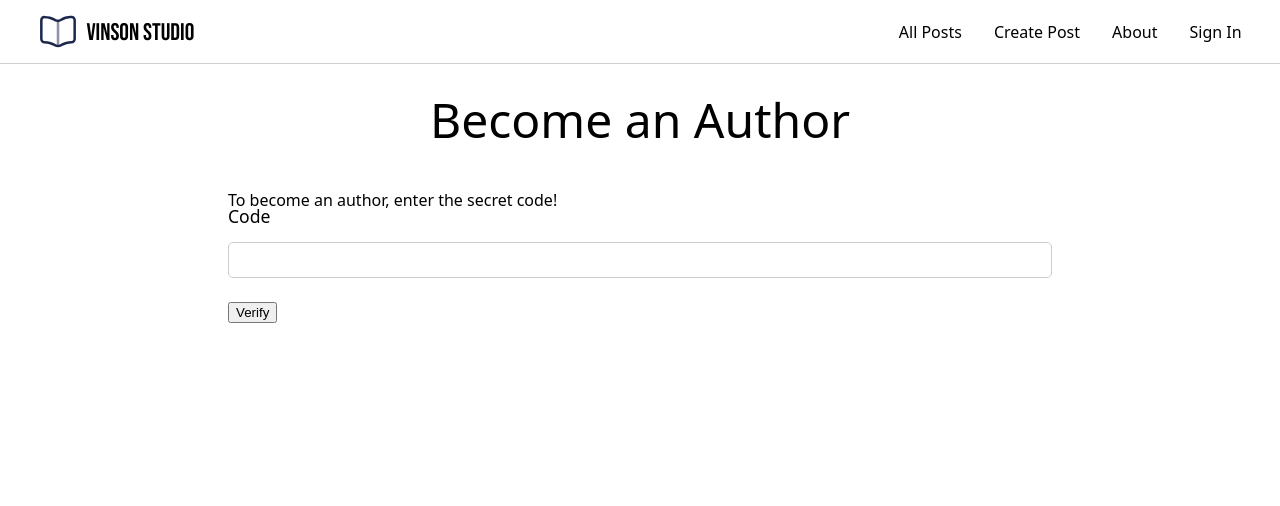
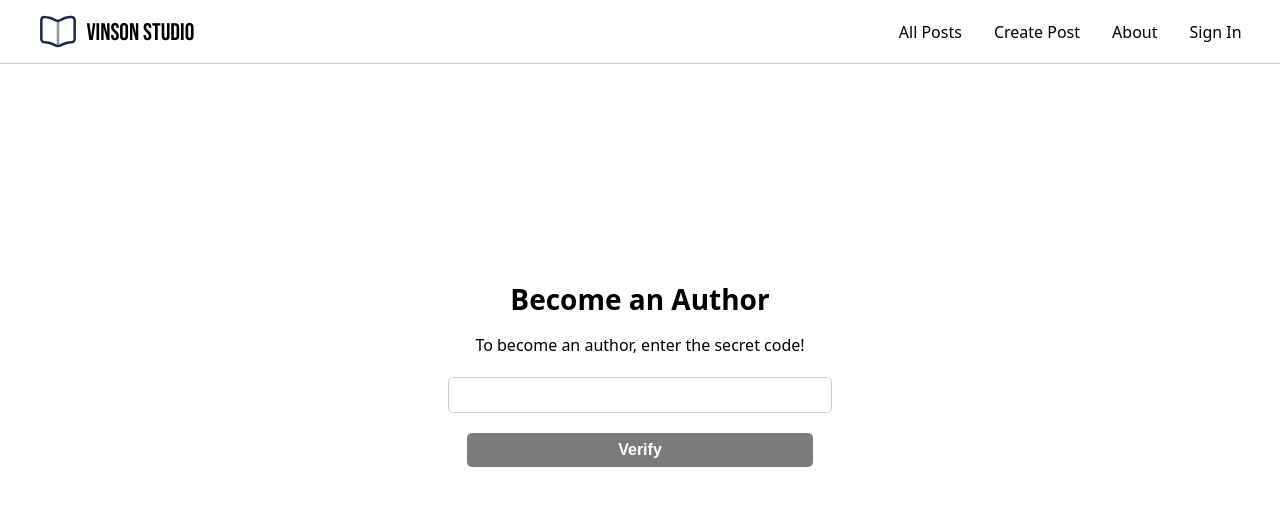
Before and after one commit to vinsonio0920/blog-front-end-author, a React (Vite) app: page /author-form in a window 1280 px wide. Shown: the top 506 px of the page. Built offline with nearby package versions, Linux system fonts and the light colour scheme.

Commit message:
style(authorForm): add author form styling

```diff
--- a/src/App.css
+++ b/src/App.css
@@ -112,3 +112,14 @@ body:has(.overlay) {
 .errorContainer a {
   color: #00a7e1;
 }
+
+.visuallyHidden {
+  border: 0;
+  clip: rect(0 0 0 0);
+  height: 1px;
+  margin: -1px;
+  overflow: hidden;
+  padding: 0;
+  position: absolute;
+  width: 1px;
+}
--- a/src/authorForm/AuthorForm.jsx
+++ b/src/authorForm/AuthorForm.jsx
@@ -1,13 +1,21 @@
+import styles from "./AuthorForm.module.css";
+
 const AuthorForm = () => {
   return (
-    <form>
-      <h1>Become an Author</h1>
-      <p>To become an author, enter the secret code!</p>
+    <form className={styles.authorForm}>
+      <h1 className={styles.authorHeading}>Become an Author</h1>
+      <p className={styles.authorPara}>
+        To become an author, enter the secret code!
+      </p>
       <div>
-        <label htmlFor="code">Code</label>
+        <label htmlFor="code" className="visuallyHidden">
+          Code
+        </label>
         <input type="text" id="code" name="code" required maxLength="64" />
       </div>
-      <button type="submit">Verify</button>
+      <button type="submit" className={styles.submitButton}>
+        Verify
+      </button>
     </form>
   );
 };
--- /dev/null
+++ b/src/authorForm/AuthorForm.module.css
@@ -0,0 +1,45 @@
+.authorForm {
+  position: absolute;
+  top: 45%;
+  left: 50%;
+  transform: translate(-50%, -50%);
+  width: 100%;
+  max-width: 30rem;
+}
+
+.authorHeading {
+  font-size: 1.75rem;
+  font-weight: 700;
+}
+
+.authorPara {
+  text-align: center;
+  margin: -1.5rem auto 1.5rem auto;
+}
+
+.authorForm input {
+  text-align: center;
+}
+
+.submitButton {
+  display: block;
+  font-size: 1rem;
+  font-weight: 600;
+  color: #fff;
+  border: none;
+  border-radius: 5px;
+  padding: 0.5rem 1rem;
+
+  text-transform: capitalize;
+  background-color: #7b7b7b;
+  width: 90%;
+  margin: -0.25rem auto 0 auto;
+}
+
+.submitButton:hover {
+  background-color: #818181;
+}
+
+.submitButton:active {
+  background-color: #7b7b7b;
+}
```
